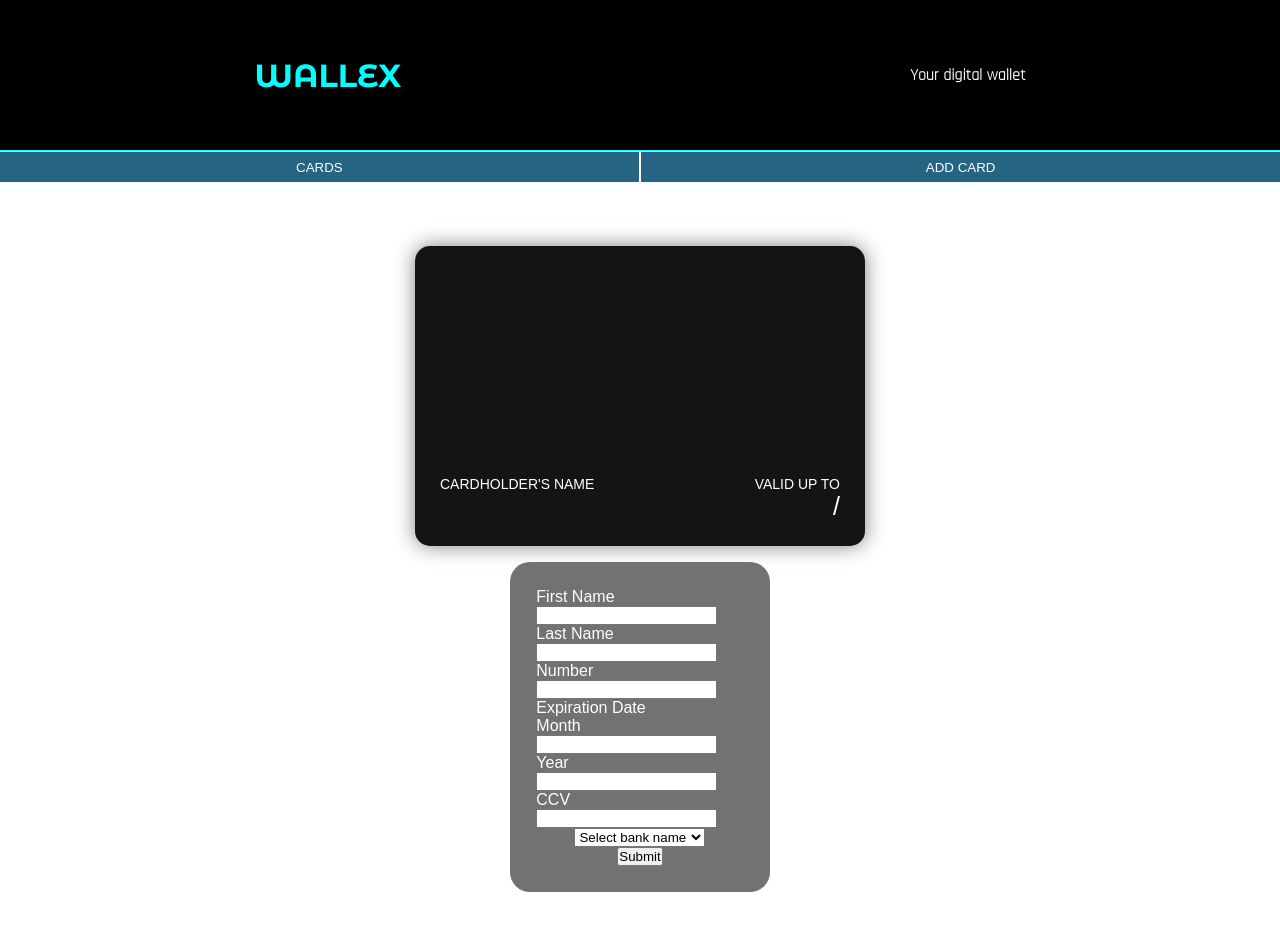
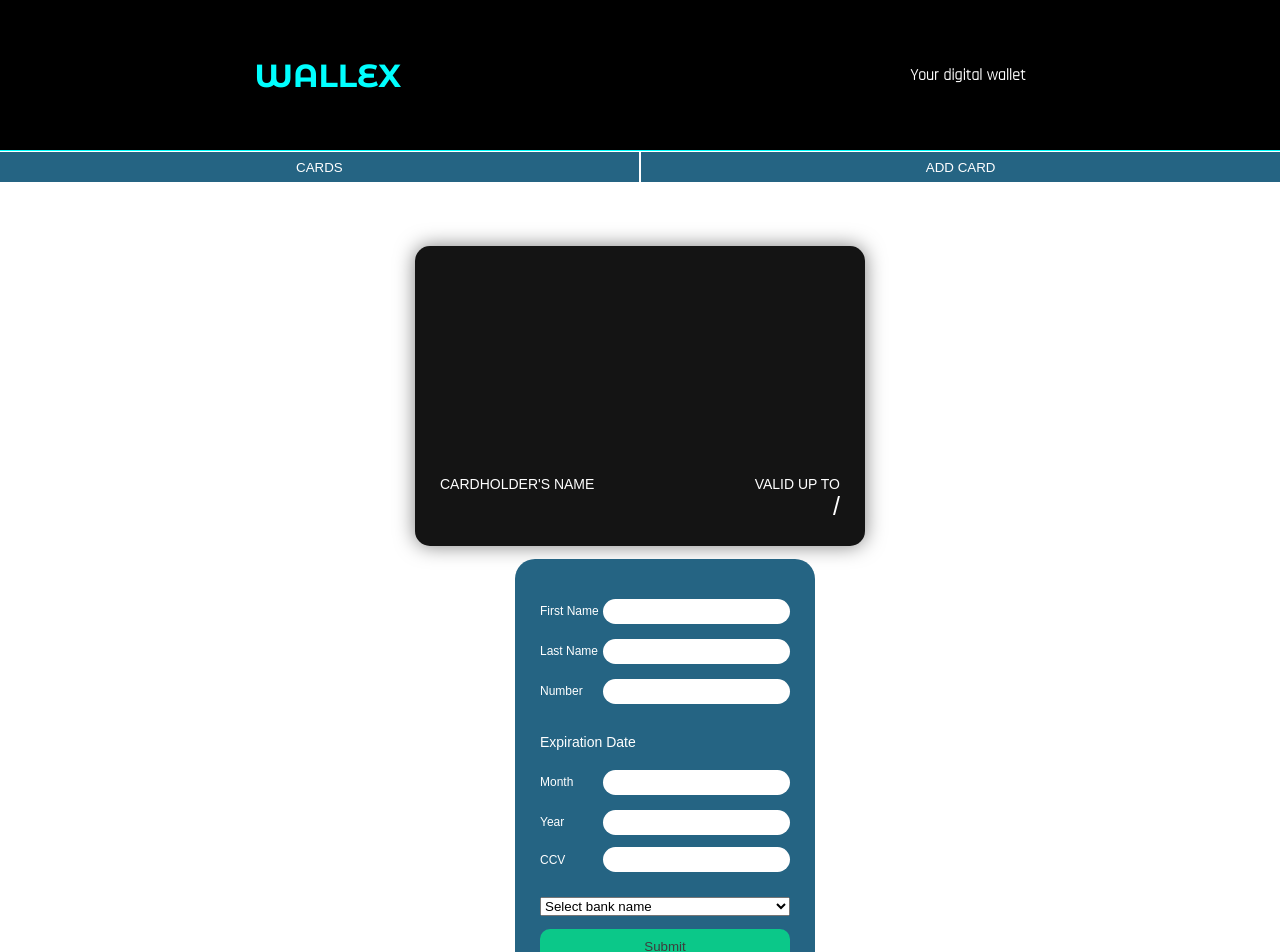
Before and after one commit to hanifb1360/E-Wallet, a React (Create React App) app: page /Addcard in a window 1280 px wide. Shown: the top 952 px of the page. Before the commit the page ends 892 px from the top, so only its background shows below. Built offline with nearby package versions, Linux system fonts and the light colour scheme; no server answers.

Commit message:
css-delete function base

```diff
--- a/src/App.js
+++ b/src/App.js
@@ -1,5 +1,5 @@
 import "./components/styles/App.css";
-import Card from "./components/card/Card";
+import Card from "./components/pages/Card";
 import Ewallet from "./components/pages/Ewallet";
 import { Routes, Route } from "react-router-dom";
 import { useDispatch } from "react-redux";
@@ -22,7 +22,7 @@ function App() {
     <SecondHeader/>
     <div className="main">
       <Routes>
-        <Route path="/" element={<Card />} />
+        {/* <Route path="/" element={<Card />} /> */}
         <Route path="/Addcard" element={<Card />} />
         <Route path="/ewallet" element={<Ewallet />} />
       </Routes>
--- a/src/components/card/Card.jsx
+++ b/src/components/pages/Card.jsx
@@ -2,7 +2,7 @@ import { useState } from "react";
 import { useSelector, useDispatch } from "react-redux";
 import { useNavigate } from "react-router-dom";
 import { addNewCard, fetchRandomUser } from "../redux/cardSlice";
-import Modal from "react-modal";
+// import Modal from "react-modal";
 import "../styles/Card.css";
 
 const cardData = {
@@ -22,7 +22,7 @@ const Card = () => {
   const dispatch = useDispatch();
   const [values, setValues] = useState(cardData);
   const [error, setError] = useState(false);
-  const [modalIsOpen, setModalIsOpen] = useState(false);
+  // const [modalIsOpen, setModalIsOpen] = useState(false);
   const navigate = useNavigate();
   const customStyles = {
     content: {
@@ -83,7 +83,7 @@ const Card = () => {
       dispatch(addNewCard(values));
       setValues(cardData);
       //pop up with thank you message
-      setModalIsOpen(true);
+      // setModalIsOpen(true);
       cardData.id = Math.round(Math.random() * 1000);
       console.log(creditCard.cardInformation);
     } else {
@@ -95,9 +95,9 @@ const Card = () => {
     }
   };
 
-  const closeModal = () => {
-    navigate("/");
-  };
+  // const closeModal = () => {
+  //   navigate("/");
+  // };
 
   return (
     <div className="add-card-container">
@@ -130,11 +130,14 @@ const Card = () => {
       {/* Credit card form */}
 
       <div>
-        <form className="myForm" onSubmit={handleSubmit}>
-          <label>
+
+
+        <form className="form" onSubmit={handleSubmit}>
+          <label className="input-label">
             {" "}
             First Name
             <input
+              className="input"
               type="text"
               name="cardFirst"
               value={values.cardFirst || ""}
@@ -142,10 +145,11 @@ const Card = () => {
             />
           </label>
 
-          <label>
+          <label className="input-label">
             {" "}
             Last Name
             <input
+              className="input"
               type="text"
               name="cardLast"
               value={values.cardLast || ""}
@@ -153,38 +157,53 @@ const Card = () => {
             />
           </label>
 
-          <label>
+          <label className="input-label">
             {" "}
             Number
-            <input maxLength="16" onChange={handleChange} name="cardNumber" />
+            <input
+            className="input"
+            maxLength="16"
+            onChange={handleChange}
+            name="cardNumber" />
           </label>
-          <div>
-            <label> Expiration Date</label>
-            <div>
+
+          <section className="expiryContainer">
+            <label className="expiry-abel"> Expiration Date</label>
+
+            <div className="expiry-fields-box">
+
+            <div className="expiry-fields"></div>
+
+            <label className="input-label">
               {" "}
               Month
               <input
+                className="input"
                 type="text"
                 maxLength="2"
                 name="cardMonth"
                 onChange={handleChange}
               />
-            </div>
-            <div>
+            </label>
+            <label className="input-label">
               {" "}
               Year
               <input
+                className="input"
                 type="text"
                 maxLength="2"
                 name="cardYear"
                 onChange={handleChange}
               />
+
+            </label>
             </div>
-          </div>
+          </section>
 
-          <label>
+          <label className="input-label ccv">
             CCV
             <input
+              className="input"
               type="text"
               maxLength="3"
               name="ccv"
@@ -192,7 +211,7 @@ const Card = () => {
             />
           </label>
 
-          <select name="bankName" onChange={handleChange}>
+          <select className="select"  name="bankName" onChange={handleChange}>
             <option value="" disabled selected>
               Select bank name{" "}
             </option>
@@ -201,18 +220,19 @@ const Card = () => {
             <option value="American Express"> American Express </option>
           </select>
           {error && <p>Something is wrong</p>}
-          <button> Submit </button>
+          <button className="submitBtn"> Submit </button>
         </form>
       </div>
-      <Modal
+      {/* <Modal
         isOpen={modalIsOpen}
         onRequestClose={closeModal}
         style={customStyles}
+        ariaHideApp={false}
         contentLabel="Card Added!"
       >
         <h2>Card is added!</h2>
         <button onClick={closeModal}>close</button>
-      </Modal>
+      </Modal> */}
     </div>
   );
 };
--- a/src/components/pages/Ewallet.jsx
+++ b/src/components/pages/Ewallet.jsx
@@ -28,14 +28,27 @@ const Ewallet = () => {
       return "inactive";
     }
   };
+
+  // delete function
+
+//   const removeItem =(id) => {
+//     const deleted = cards.filter((card) => card.id !== id);
+//     setCards(deleted);
+//     setTotal(cards.length-1);
+
+//   alert("The post has been deleted!")
+// };
+
+
   return (
     <>
 
-      <ul>
+      <ul className="walletCardsList">
         {allCards.map((credit, index) => {
           return (
             <li
               key={index}
+
               className={toggleActiveStyle(index)}
               onClick={() => {
                 toggleActive(index);
@@ -66,7 +79,7 @@ const Ewallet = () => {
                   </div>
                 </div>
               </div>
-              {/* <button onClick={}>Delete card</button> */}
+              {/* <button onClick={removeItem}>Delete card</button> */}
             </li>
           );
         })}
--- a/src/components/styles/Card.css
+++ b/src/components/styles/Card.css
@@ -6,17 +6,19 @@
 }
 
 
-.myForm {
-  margin-top: 1rem;
+.form {
+  margin-top: 5%;
   display: flex;
   flex-direction: column;
-  background-color: rgb(114, 114, 114);
+  color: white;
+  background-color: rgb(37, 100, 131);
   padding: 10%;
   border-radius: 20px;
-  color: white;
+  margin-bottom: 5%;
   display: flex;
   justify-content: space-between;
-  align-items: center;
+  /* align-items: center; */
+  width: 250px;
 }
 
 .creditCard {
@@ -30,6 +32,23 @@
   color: white;
   background-color: rgb(20, 20, 20);
   box-shadow: 0 0 20px rgba(0, 0, 0, 0.5);
+}
+
+.input-label {
+    display: flex;
+    justify-content: space-between;
+    align-items: center;
+    font-size: 12px;
+    font-weight: 300;
+    margin-top: 15px;
+
+}
+
+.input {
+    border-radius: 15px;
+    border: none;
+    padding: 5px;
+
 }
 
 .number {
@@ -50,6 +69,28 @@
 .label {
   font-size: 14px;
 }
+.expiryContainer {
+    display: flex;
+    justify-content: space-between;
+    flex-direction: column;
+    margin-top: 30px;
+
+}
+
+.expiry-abel {
+    font-weight: 200;
+    font-size: 14px;
+}
+
+
+.expiry-fields{
+    margin-top: 5px;
+    margin-bottom: 10px;
+    display: flex;
+    justify-content: space-around;
+    flex-direction: column;
+    align-items: center;
+}
 
 .expiry {
   display: flex;
@@ -66,3 +107,21 @@
     justify-content: space-between;
     align-items: center;
 }
+
+.ccv {
+    margin-top: 5%;
+}
+
+.select {
+    margin-top: 10%;
+}
+
+.submitBtn {
+    margin-top: 5%;
+    border: none;
+    background-color: rgb(11, 200, 137);
+    color: rgb(61, 61, 61);
+    padding: 10px 20px;
+    border-radius: 10px;
+
+}
--- a/src/components/styles/Ewallet.css
+++ b/src/components/styles/Ewallet.css
@@ -14,3 +14,9 @@
 .card-holder-name {
   text-transform: uppercase;
 }
+
+.walletCardsList {
+    display: flex;
+    justify-content: space-around;
+    flex-direction: column;
+}
```
Also changed, not shown: src/components/pages/AddCard.jsx (deleted, +0 -16 lines).
